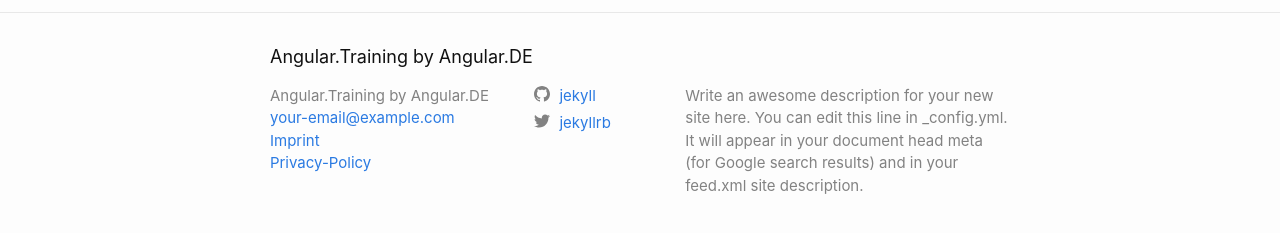
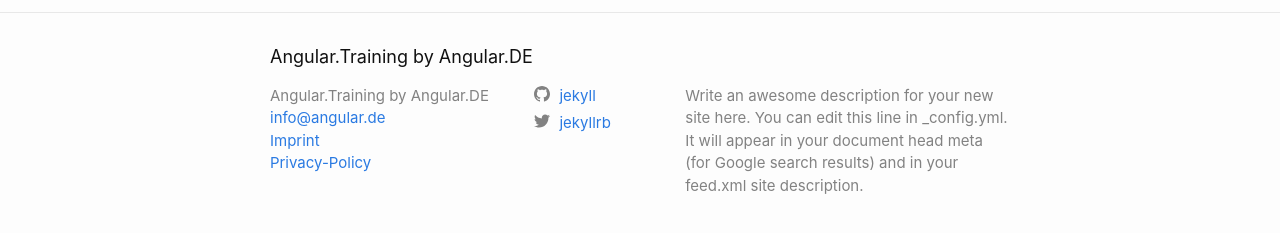
Before and after one commit to workshops-de/becomebetter.in, a Jekyll site: the page built from index.md, in a window 1280 px wide. Shown: the part 643-876 px from the top of the page. Built offline with Jekyll 4.4.1, drawn with Linux system fonts in a browser that asks for light colours.

Commit message:
chore(config): set email

```diff
--- a/_config.yml
+++ b/_config.yml
@@ -14,7 +14,7 @@
 # You can create any custom variable you would like, and they will be accessible
 # in the templates via {{ site.myvariable }}.
 title: Angular.Training by Angular.DE
-email: your-email@example.com
+email: info@angular.de
 description: >- # this means to ignore newlines until "baseurl:"
   Write an awesome description for your new site here. You can edit this
   line in _config.yml. It will appear in your document head meta (for
```
